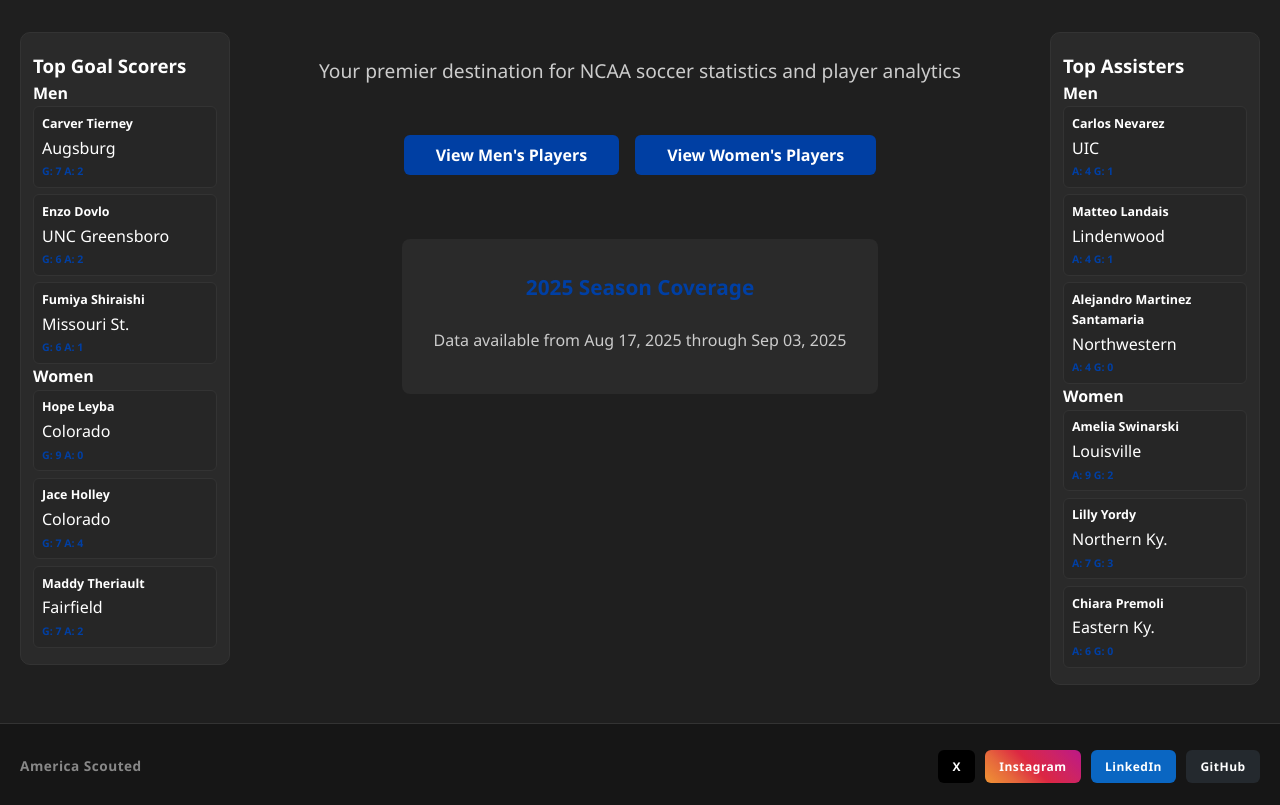
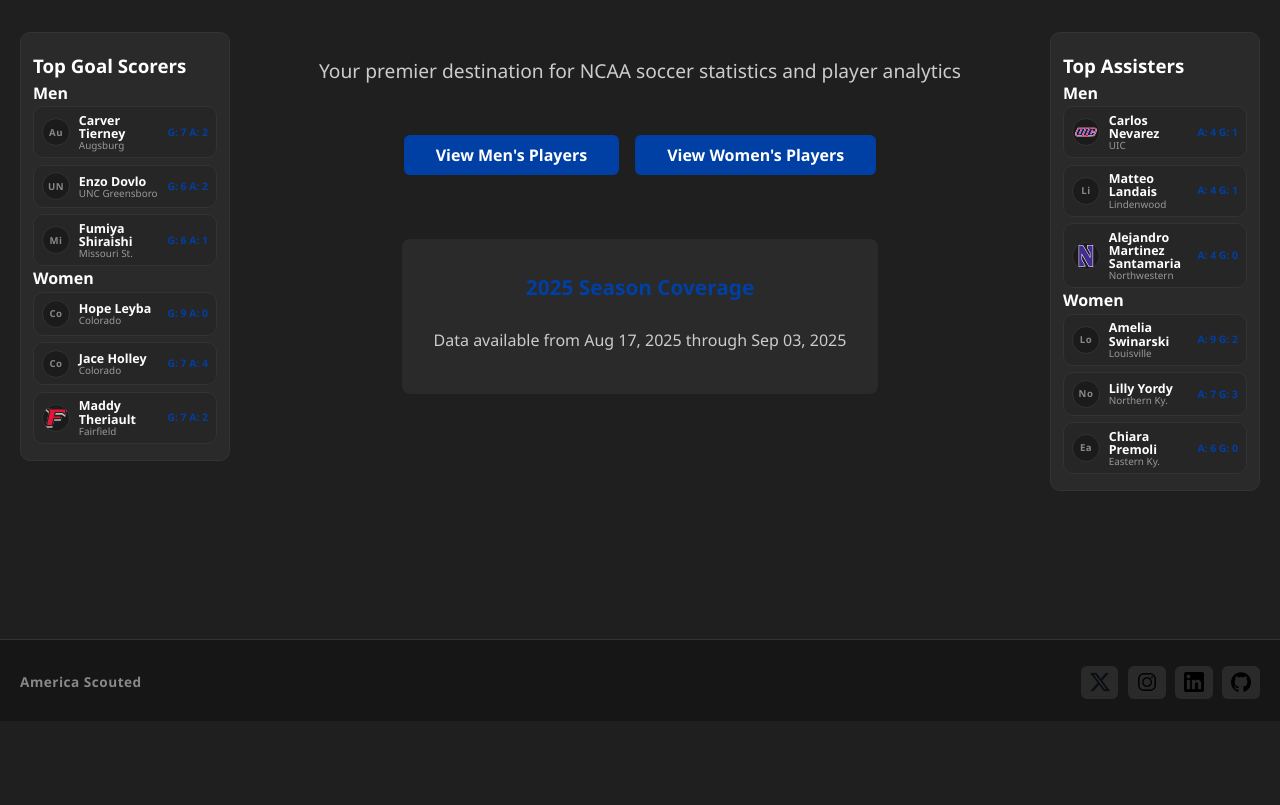
Before and after one commit to MaxwellGerhart/AmericaScouted, a Flask app: page / in a window 1280 px wide. Shown: the part 79-884 px from the top of the page. After the commit the page ends 771 px from the top, so only its background shows below. Run offline with Flask 3, Linux system fonts and the light colour scheme.

Commit message:
Updated home page / social icons

```diff
--- a/app.py
+++ b/app.py
@@ -1,6 +1,7 @@
 from flask import Flask, render_template, request, jsonify, url_for
 import pandas as pd
 import os
+import random
 import glob
 from datetime import datetime
 import pandas as pd
@@ -305,13 +306,17 @@ def index():
                     df_sorted = df.sort_values(by=sort_cols, ascending=False)
                     top = []
                     for _, r in df_sorted.head(3).iterrows():
-                        top.append({
+                        entry = {
                             'name': r.get('Name'),
                             'team': r.get('Team'),
                             'goals': int(r.get('Goals', 0)),
                             'assists': int(r.get('Assists', 0)) if 'Assists' in df.columns and pd.notna(r.get('Assists')) else 0,
                             'points': int(r.get('Points', 0)) if 'Points' in df.columns and pd.notna(r.get('Points')) else None
-                        })
+                        }
+                        logo_rel = get_logo_path(r.get('Team'))
+                        if logo_rel:
+                            entry['logo_url'] = url_for('static', filename=logo_rel)
+                        top.append(entry)
                     return top
             except Exception:
                 return []
@@ -332,13 +337,17 @@ def index():
                     df_sorted = df.sort_values(by=sort_cols, ascending=False)
                     top = []
                     for _, r in df_sorted.head(3).iterrows():
-                        top.append({
+                        entry = {
                             'name': r.get('Name'),
                             'team': r.get('Team'),
                             'assists': int(r.get('Assists', 0)),
                             'goals': int(r.get('Goals', 0)) if 'Goals' in df.columns and pd.notna(r.get('Goals')) else 0,
                             'points': int(r.get('Points', 0)) if 'Points' in df.columns and pd.notna(r.get('Points')) else None
-                        })
+                        }
+                        logo_rel = get_logo_path(r.get('Team'))
+                        if logo_rel:
+                            entry['logo_url'] = url_for('static', filename=logo_rel)
+                        top.append(entry)
                     return top
             except Exception:
                 return []
--- a/static/style.css
+++ b/static/style.css
@@ -262,7 +262,17 @@ body.light-theme .top-scorers-card { background:#ffffff; border-color:#e2e8f0; }
 .ts-group h4 { margin:0 0 .5rem; font-size:.85rem; letter-spacing:.5px; font-weight:600; color:#888; text-transform:uppercase; }
 body.light-theme .ts-group h4 { color:#64748b; }
 .ts-list { list-style:none; margin:0; padding:0; display:flex; flex-direction:column; gap:.4rem; }
-.ts-list li { background:#262626; border:1px solid #333; padding:.42rem .5rem; border-radius:6px; display:flex; flex-direction:column; gap:.12rem; }
+.ts-list li { background:#262626; border:1px solid #333; padding:.42rem .5rem; border-radius:10px; display:flex; align-items:center; gap:.55rem; }
+.ts-item { position:relative; }
+.ts-avatar { width:28px; height:28px; flex:0 0 28px; border-radius:50%; background:#1b1b1b; display:flex; align-items:center; justify-content:center; overflow:hidden; border:1px solid #333; }
+.ts-avatar img { width:100%; height:100%; object-fit:contain; padding:2px; }
+body.light-theme .ts-avatar { background:#f1f5f9; border-color:#e2e8f0; }
+.ts-avatar-fallback { font-size:.6rem; font-weight:600; letter-spacing:.5px; color:#888; }
+.ts-info { flex:1; display:flex; flex-direction:column; line-height:1.05; }
+.ts-info .ts-name { font-size:.78rem; }
+.ts-info .ts-team { font-size:.62rem; color:#999; }
+body.light-theme .ts-info .ts-team { color:#64748b; }
+.ts-list li .ts-stats { margin-left:auto; font-size:.65rem; font-weight:600; color:#003FA3; }
 body.light-theme .ts-list li { background:#f8fafc; border-color:#e2e8f0; }
 .ts-name { font-weight:600; font-size:.78rem; color:#ffffff; }
 body.light-theme .ts-name { color:#1a1d21; }
@@ -953,6 +963,9 @@ body.light-theme .footer-brand { color:#64748b; }
 body.light-theme .footer-social { background:#f1f5f9; color:#1a1d21; }
 .footer-social:hover { transform:translateY(-2px); background:#003FA3; color:#ffffff; }
 body.light-theme .footer-social:hover { background:#003FA3; color:#ffffff; }
+.footer-social.icon-btn { padding:0.4rem 0.55rem; display:flex; align-items:center; justify-content:center; }
+.footer-social.icon-btn img.social-icon { width:20px; height:20px; display:block; filter:brightness(1) contrast(1.05); }
+body.light-theme .footer-social.icon-btn img.social-icon { filter:none; }
 .link-x { background:#000; }
 .link-instagram { background:linear-gradient(45deg,#f09433,#e6683c,#dc2743,#cc2366,#bc1888); }
 .link-linkedin { background:#0a66c2; }
--- a/templates/base.html
+++ b/templates/base.html
@@ -43,10 +43,18 @@
         <div class="container footer-inner">
             <div class="footer-brand">America Scouted</div>
             <div class="footer-socials">
-                <a href="https://x.com/" target="_blank" rel="noopener" class="footer-social link-x" aria-label="X / Twitter">X</a>
-                <a href="https://instagram.com/americascouted/" target="_blank" rel="noopener" class="footer-social link-instagram" aria-label="Instagram">Instagram</a>
-                <a href="https://www.linkedin.com/in/maxwell-gerhart-855644223/" target="_blank" rel="noopener" class="footer-social link-linkedin" aria-label="LinkedIn">LinkedIn</a>
-                <a href="https://github.com/MaxwellGerhart/" target="_blank" rel="noopener" class="footer-social link-github" aria-label="GitHub">GitHub</a>
+                <a href="https://x.com/americascouted" target="_blank" rel="noopener" class="footer-social icon-btn" aria-label="X / Twitter">
+                    <img src="{{ url_for('static', filename='socials/x-icon.png') }}" alt="X" class="social-icon" />
+                </a>
+                <a href="https://instagram.com/americascouted/" target="_blank" rel="noopener" class="footer-social icon-btn" aria-label="Instagram">
+                    <img src="{{ url_for('static', filename='socials/instagram-icon.png') }}" alt="Instagram" class="social-icon" />
+                </a>
+                <a href="https://www.linkedin.com/in/maxwell-gerhart-855644223/" target="_blank" rel="noopener" class="footer-social icon-btn" aria-label="LinkedIn">
+                    <img src="{{ url_for('static', filename='socials/linkedin-icon.png') }}" alt="LinkedIn" class="social-icon" />
+                </a>
+                <a href="https://github.com/MaxwellGerhart/" target="_blank" rel="noopener" class="footer-social icon-btn" aria-label="GitHub">
+                    <img src="{{ url_for('static', filename='socials/github-icon.png') }}" alt="GitHub" class="social-icon" />
+                </a>
             </div>
         </div>
     </footer>
--- a/templates/index.html
+++ b/templates/index.html
@@ -14,9 +14,12 @@
                     {% if men_top_scorers %}
                         <ol class="ts-list">
                             {% for p in men_top_scorers %}
-                            <li>
+                            <li class="ts-item">
+                                <div class="ts-avatar">{% if p.logo_url %}<img src="{{ p.logo_url }}" alt="{{ p.team }} logo">{% else %}<div class="ts-avatar-fallback">{{ p.team[:2] }}</div>{% endif %}</div>
+                                <div class="ts-info">
                                     <span class="ts-name">{{ p.name }}</span>
                                     <span class="ts-team">{{ p.team }}</span>
+                                </div>
                                 <span class="ts-stats">G: {{ p.goals }}{% if p.assists is not none %} A: {{ p.assists }}{% endif %}</span>
                             </li>
                             {% endfor %}
@@ -30,9 +33,12 @@
                     {% if women_top_scorers %}
                         <ol class="ts-list">
                             {% for p in women_top_scorers %}
-                            <li>
+                            <li class="ts-item">
+                                <div class="ts-avatar">{% if p.logo_url %}<img src="{{ p.logo_url }}" alt="{{ p.team }} logo">{% else %}<div class="ts-avatar-fallback">{{ p.team[:2] }}</div>{% endif %}</div>
+                                <div class="ts-info">
                                     <span class="ts-name">{{ p.name }}</span>
                                     <span class="ts-team">{{ p.team }}</span>
+                                </div>
                                 <span class="ts-stats">G: {{ p.goals }}{% if p.assists is not none %} A: {{ p.assists }}{% endif %}</span>
                             </li>
                             {% endfor %}
@@ -72,9 +78,12 @@
                     {% if men_top_assisters %}
                         <ol class="ts-list">
                             {% for p in men_top_assisters %}
-                            <li>
+                            <li class="ts-item">
+                                <div class="ts-avatar">{% if p.logo_url %}<img src="{{ p.logo_url }}" alt="{{ p.team }} logo">{% else %}<div class="ts-avatar-fallback">{{ p.team[:2] }}</div>{% endif %}</div>
+                                <div class="ts-info">
                                     <span class="ts-name">{{ p.name }}</span>
                                     <span class="ts-team">{{ p.team }}</span>
+                                </div>
                                     <span class="ts-stats">A: {{ p.assists }}{% if p.goals is not none %} G: {{ p.goals }}{% endif %}</span>
                             </li>
                             {% endfor %}
@@ -88,9 +97,12 @@
                     {% if women_top_assisters %}
                         <ol class="ts-list">
                             {% for p in women_top_assisters %}
-                            <li>
+                            <li class="ts-item">
+                                <div class="ts-avatar">{% if p.logo_url %}<img src="{{ p.logo_url }}" alt="{{ p.team }} logo">{% else %}<div class="ts-avatar-fallback">{{ p.team[:2] }}</div>{% endif %}</div>
+                                <div class="ts-info">
                                     <span class="ts-name">{{ p.name }}</span>
                                     <span class="ts-team">{{ p.team }}</span>
+                                </div>
                                     <span class="ts-stats">A: {{ p.assists }}{% if p.goals is not none %} G: {{ p.goals }}{% endif %}</span>
                             </li>
                             {% endfor %}
```
Also changed, not shown: templates/players.html (+13 -13 lines), static/socials/github-icon.png (added), static/socials/instagram-icon.png (added), static/socials/linkedin-icon.png (added), static/socials/x-icon.png (added). Lines whose indentation alone changed are shown as unchanged.
